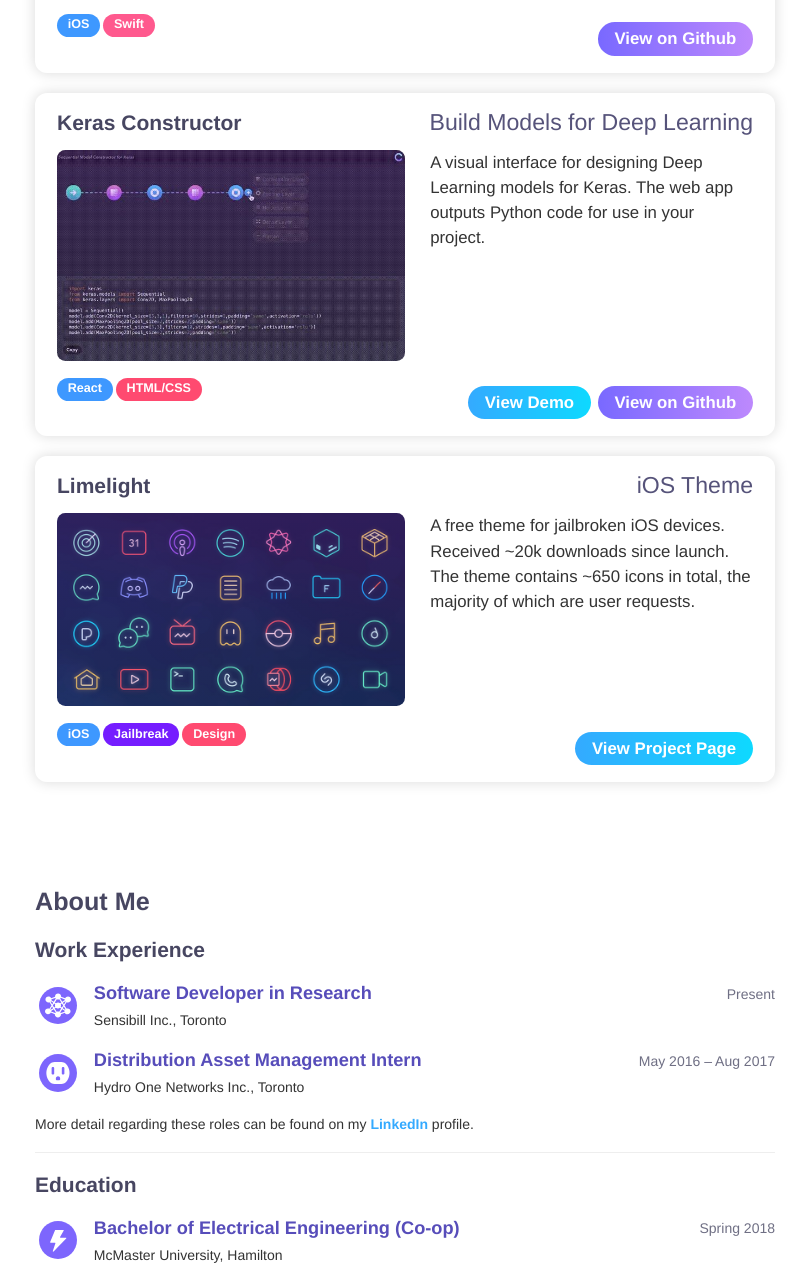
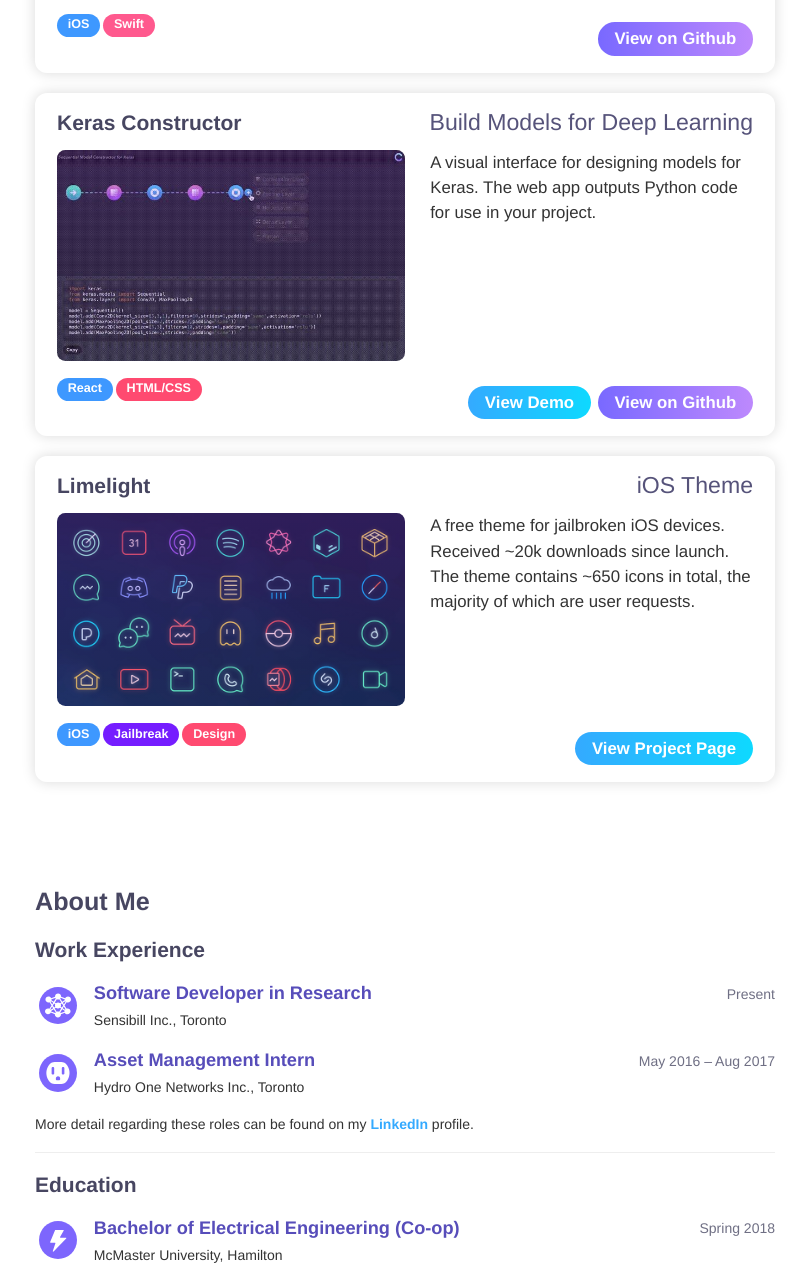
Before and after one commit to tylerpharand/tylerpharand.github.io, a plain HTML site: page index.html in a window 1280 px wide. Shown: the part 1370-2637 px from the top of the page, without its empty margins (235-1044 px from the left). Drawn offline with nearby package versions, Linux system fonts and the light colour scheme.

Commit message:
Misc edits

```diff
--- a/index.html
+++ b/index.html
@@ -171,7 +171,7 @@
 					<div class="pickgradient">
 						<img class="thumbnail" src="src/img/construct_thumbnail-p.jpg" alt="Photo" data-echo="src/img/construct_thumbnail.gif"/>
 					</div>
-					<p class="description">A visual interface for designing Deep Learning models for Keras. The web app outputs Python code for use in your project.</p>
+					<p class="description">A visual interface for designing models for Keras. The web app outputs Python code for use in your project.</p>
 				</div>
 
 				<div class="panel-footer">
@@ -223,7 +223,7 @@
 			<div class="about-item">
 				<div class="about-icon"><img src="src/img/honi-icon.svg"/></div>
 				<div class="about-description">
-					<h3>Distribution Asset Management Intern</h3>
+					<h3>Asset Management Intern</h3>
 					<h5>Hydro One Networks Inc., Toronto</h5>
 				</div>
 				<div class="date">
```
